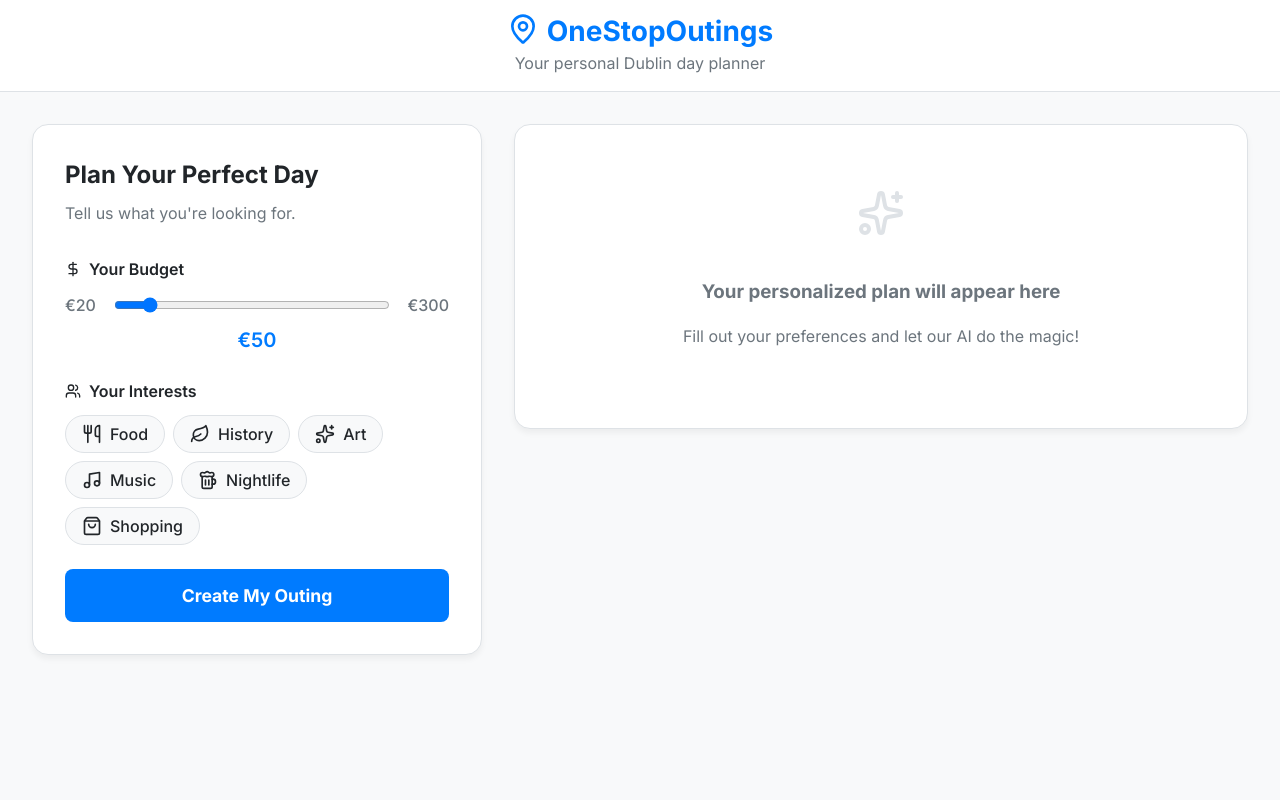
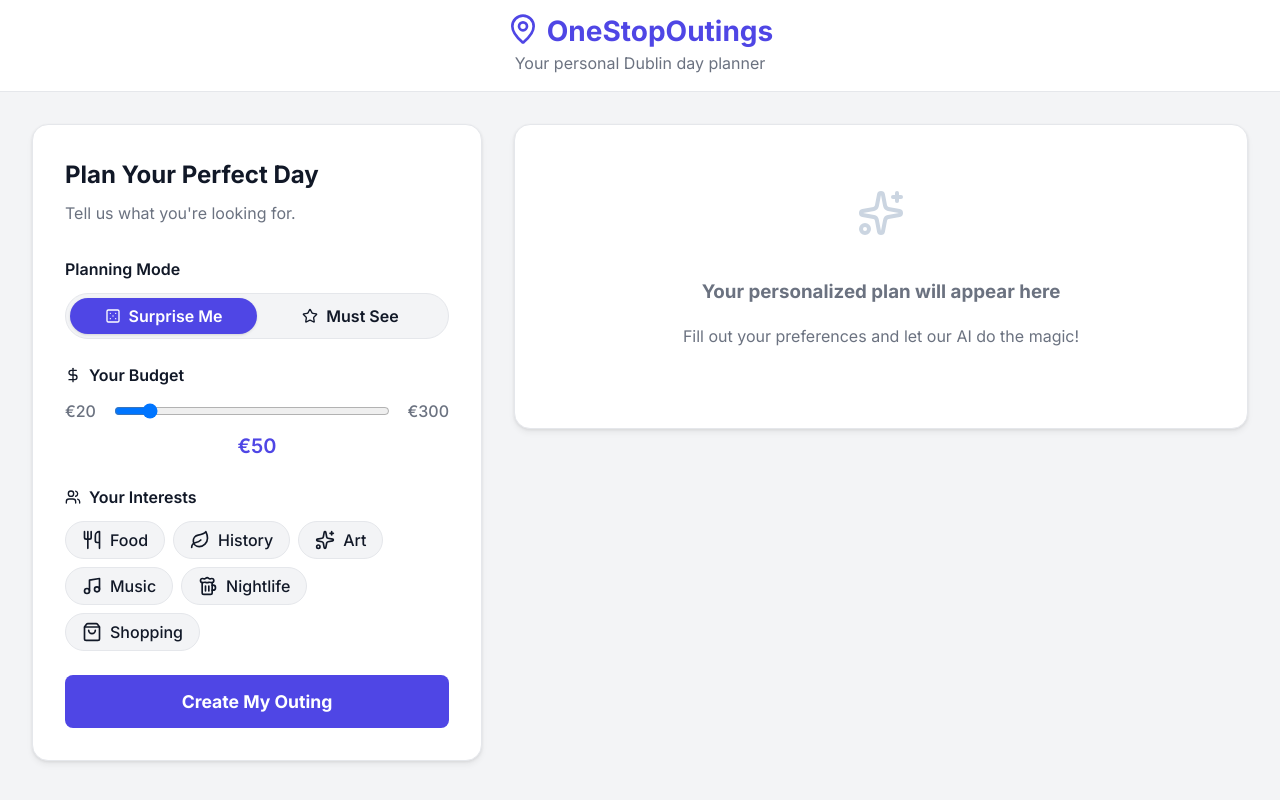
Before and after one commit to taaanmay/OneStopOutings, a React (Vite) app in the folder frontend/: page / in a window 1280 px wide. Built offline with nearby package versions, Linux system fonts and the light colour scheme.

Commit message:
Refactor styles and add mode toggle functionality in PreferencesForm

```diff
--- a/frontend/src/App.css
+++ b/frontend/src/App.css
@@ -2,30 +2,27 @@
 @import url('https://fonts.googleapis.com/css2?family=Inter:wght@400;500;600;700;800&display=swap');
 
 :root {
-  --primary-color: #007bff;
-  --secondary-color: #6c757d;
-  --background-color: #f8f9fa;
+  --primary-color: #4f46e5; /* A modern purple */
+  --secondary-color: #6b7280;
+  --background-color: #f3f4f6; /* New background */
   --surface-color: #ffffff;
-  --text-color: #212529;
-  --border-color: #dee2e6;
-  --shadow: 0 4px 6px rgba(0, 0, 0, 0.05);
+  --text-color: #111827;
+  --border-color: #e5e7eb;
+  --shadow: 0 4px 6px rgba(0, 0, 0, 0.05), 0 1px 3px rgba(0,0,0,0.08);
 }
 
-/* --- NEW: Universal Box Sizing --- */
 *, *::before, *::after {
   box-sizing: border-box;
 }
 
 body {
   margin: 0;
-  font-family: 'Inter', -apple-system, BlinkMacSystemFont, 'Segoe UI', 'Roboto', 'Oxygen', 'Ubuntu', 'Cantarell', 'Fira Sans', 'Droid Sans', 'Helvetica Neue', sans-serif;
-  -webkit-font-smoothing: antialiased;
-  -moz-osx-font-smoothing: grayscale;
+  font-family: 'Inter', sans-serif;
   background-color: var(--background-color);
   color: var(--text-color);
 }
 
-/* --- Main Layout & Header --- */
+/* --- Main Layout & Header (Website Layout) --- */
 .app-container {
   display: flex;
   flex-direction: column;
@@ -112,6 +109,36 @@ body {
   font-weight: 600;
   margin-bottom: 0.75rem;
 }
+
+/* --- Mode Toggle (from new design) --- */
+.mode-toggle {
+  display: flex;
+  background-color: var(--background-color);
+  border-radius: 50px;
+  padding: 4px;
+  border: 1px solid var(--border-color);
+}
+.mode-toggle button {
+  flex: 1;
+  display: flex;
+  align-items: center;
+  justify-content: center;
+  gap: 0.5rem;
+  border: none;
+  background: transparent;
+  padding: 0.5rem 1rem;
+  border-radius: 50px;
+  font-weight: 600;
+  cursor: pointer;
+  transition: all 0.3s ease;
+  color: var(--text-color);
+}
+.mode-toggle button.active {
+  background: var(--primary-color);
+  color: white;
+  box-shadow: 0 1px 3px 0 rgb(0 0 0 / 0.1), 0 1px 2px -1px rgb(0 0 0 / 0.1);
+}
+
 
 .budget-control {
   display: flex;
@@ -224,44 +251,74 @@ body {
   gap: 1rem;
 }
 
-.event-card {
-  display: flex;
-  align-items: center;
-  gap: 1rem;
+/* --- NEW Itinerary Card Style --- */
+.itinerary-card {
+  background: var(--surface-color);
+  border-radius: 12px;
   padding: 1rem;
   border: 1px solid var(--border-color);
+  display: flex;
+  flex-direction: column;
+  gap: 1rem;
+}
+.card-content {
+  display: flex;
+  gap: 1rem;
+  align-items: center;
+}
+.image-placeholder {
+  width: 60px;
+  height: 60px;
+  background: var(--background-color);
   border-radius: 8px;
-}
-.event-icon {
   flex-shrink: 0;
-  width: 48px;
-  height: 48px;
-  display: flex;
-  align-items: center;
-  justify-content: center;
-  border-radius: 50%;
-  background-color: var(--background-color);
-  color: var(--primary-color);
 }
 .event-details {
   flex-grow: 1;
 }
 .event-type {
-  font-size: 0.8rem;
-  font-weight: 600;
+  font-size: 0.75rem;
+  font-weight: 700;
   color: var(--secondary-color);
   text-transform: uppercase;
+  letter-spacing: 0.05em;
 }
 .event-name {
-  margin: 0.25rem 0;
+  margin: 0.1rem 0;
   font-size: 1.1rem;
+  font-weight: 600;
 }
-.event-meta {
+.card-footer {
   display: flex;
-  gap: 1rem;
+  justify-content: flex-end;
+  align-items: center;
+  gap: 1.5rem;
+  font-weight: 500;
   color: var(--secondary-color);
   font-size: 0.9rem;
 }
+.regenerate-button {
+  background: none;
+  border: none;
+  color: var(--secondary-color);
+  cursor: pointer;
+  padding: 0.5rem;
+  border-radius: 50%;
+  display: flex;
+  align-items: center;
+  justify-content: center;
+  transition: all 0.2s ease;
+  margin-left: auto; /* Pushes button to the right */
+}
+.regenerate-button:hover:not(:disabled) {
+  color: var(--primary-color);
+  background-color: var(--background-color);
+}
+.regenerate-button:disabled {
+  cursor: not-allowed;
+  color: var(--border-color);
+}
+
 
 /* --- Empty/Error/Loading States --- */
 .empty-card, .error-card {
@@ -270,7 +327,7 @@ body {
   color: var(--secondary-color);
 }
 .empty-card svg, .error-card svg {
-  color: var(--border-color);
+  color: #cbd5e1;
   margin-bottom: 1rem;
 }
 .error-card {
@@ -287,7 +344,7 @@ body {
 }
 .skeleton-line {
   height: 20px;
-  background-color: var(--background-color);
+  background-color: #e2e8f0;
   border-radius: 4px;
   margin-bottom: 10px;
 }
@@ -297,8 +354,8 @@ body {
   margin-bottom: 20px;
 }
 .skeleton-event {
-  height: 70px;
-  background-color: var(--background-color);
-  border-radius: 8px;
+  height: 100px; /* Adjusted for new card height */
+  background-color: #e2e8f0;
+  border-radius: 12px;
   margin-top: 1rem;
 }
--- a/frontend/src/App.jsx
+++ b/frontend/src/App.jsx
@@ -1,6 +1,5 @@
 import { useState } from 'react';
-// NEW: Import icons from lucide-react
-import { MapPin, DollarSign, Users, Clock, Coffee, Utensils, Leaf, Music, Film, Beer, ShoppingBag, LoaderCircle, AlertCircle, Sparkles } from 'lucide-react';
+import { MapPin, DollarSign, Users, Clock, Coffee, Utensils, Leaf, Music, Film, Beer, ShoppingBag, LoaderCircle, AlertCircle, Sparkles, RefreshCw, Dice5, Star } from 'lucide-react';
 import './App.css';
 
 // --- Helper Components ---
@@ -15,7 +14,20 @@ const Header = () => (
   </header>
 );
 
-const PreferencesForm = ({ budget, setBudget, interests, toggleInterest, onGetPlan, loading }) => {
+const ModeToggle = ({ mode, setMode }) => (
+  <div className="mode-toggle">
+    <button className={mode === 'surprise' ? 'active' : ''} onClick={() => setMode('surprise')}>
+      <Dice5 size={16} />
+      <span>Surprise Me</span>
+    </button>
+    <button className={mode === 'must-see' ? 'active' : ''} onClick={() => setMode('must-see')}>
+      <Star size={16} />
+      <span>Must See</span>
+    </button>
+  </div>
+);
+
+const PreferencesForm = ({ budget, setBudget, interests, toggleInterest, mode, setMode, onGetPlan, loading }) => {
   const availableInterests = [
     { name: "Food", icon: <Utensils size={20} /> },
     { name: "History", icon: <Leaf size={20} /> },
@@ -31,21 +43,18 @@ const PreferencesForm = ({ budget, setBudget, interests, toggleInterest, onGetPl
       <p className="subtitle">Tell us what you're looking for.</p>
 
       <div className="form-group">
+        <label>Planning Mode</label>
+        <ModeToggle mode={mode} setMode={setMode} />
+      </div>
+
+      <div className="form-group">
         <label htmlFor="budget">
           <DollarSign size={16} className="label-icon" />
           Your Budget
         </label>
         <div className="budget-control">
           <span>€20</span>
-          <input
-            type="range"
-            id="budget"
-            min="20"
-            max="300"
-            step="10"
-            value={budget}
-            onChange={(e) => setBudget(e.target.value)}
-          />
+          <input type="range" id="budget" min="20" max="300" step="10" value={budget} onChange={(e) => setBudget(e.target.value)} />
           <span>€300</span>
         </div>
         <div className="budget-display">€{budget}</div>
@@ -60,11 +69,7 @@ const PreferencesForm = ({ budget, setBudget, interests, toggleInterest, onGetPl
           {availableInterests.map(({ name, icon }) => {
             const isSelected = interests.includes(name);
             return (
-              <button
-                key={name}
-                className={`interest-button ${isSelected ? 'selected' : ''}`}
-                onClick={() => toggleInterest(name)}
-              >
+              <button key={name} className={`interest-button ${isSelected ? 'selected' : ''}`} onClick={() => toggleInterest(name)}>
                 {icon}
                 <span>{name}</span>
               </button>
@@ -74,86 +79,46 @@ const PreferencesForm = ({ budget, setBudget, interests, toggleInterest, onGetPl
       </div>
 
       <button className="generate-button" onClick={onGetPlan} disabled={loading}>
-        {loading ? (
-          <LoaderCircle size={20} className="spinner" />
-        ) : (
-          "Create My Outing"
-        )}
+        {loading ? <LoaderCircle size={20} className="spinner" /> : "Create My Outing"}
       </button>
     </div>
   );
 };
 
-const PlanDisplay = ({ plan, error, loading }) => {
+const PlanDisplay = ({ plan, error, loading, onRegenerate, regeneratingIndex }) => {
   if (loading) {
-    return (
-      <div className="plan-card skeleton">
-        <div className="skeleton-line title"></div>
-        <div className="skeleton-line"></div>
-        <div className="skeleton-event"></div>
-        <div className="skeleton-event"></div>
-        <div className="skeleton-event"></div>
-      </div>
-    );
+    return <div className="plan-card skeleton"><div className="skeleton-line title"></div><div className="skeleton-line"></div><div className="skeleton-event"></div><div className="skeleton-event"></div><div className="skeleton-event"></div></div>;
   }
-
   if (error) {
-    return (
-      <div className="plan-card error-card">
-        <AlertCircle size={48} />
-        <h3>An Error Occurred</h3>
-        <p>{error}</p>
-      </div>
-    );
+    return <div className="plan-card error-card"><AlertCircle size={48} /><h3>An Error Occurred</h3><p>{error}</p></div>;
   }
-
   if (!plan) {
-    return (
-      <div className="plan-card empty-card">
-        <Sparkles size={48} />
-        <h3>Your personalized plan will appear here</h3>
-        <p>Fill out your preferences and let our AI do the magic!</p>
-      </div>
-    );
+    return <div className="plan-card empty-card"><Sparkles size={48} /><h3>Your personalized plan will appear here</h3><p>Fill out your preferences and let our AI do the magic!</p></div>;
   }
-
-  const eventIcons = {
-    "Breakfast": <Coffee size={24} />,
-    "Lunch": <Utensils size={24} />,
-    "Dinner": <Utensils size={24} />,
-    "Activity": <Leaf size={24} />,
-    "Pub": <Beer size={24} />,
-    "Entertainment": <Film size={24} />,
-    "Shopping": <ShoppingBag size={24} />,
-    "Museum": <Leaf size={24}/>, // Placeholder
-  };
 
   return (
     <div className="plan-card">
       <h2>Your Generated Plan</h2>
       <div className="plan-summary">
-        <div className="summary-item">
-          <DollarSign size={20} />
-          <span>Total Cost: <strong>€{plan.total_cost}</strong></span>
-        </div>
-        <div className="summary-item">
-          <Clock size={20} />
-          <span>Total Duration: <strong>{plan.total_duration} min</strong></span>
-        </div>
+        <div className="summary-item"><DollarSign size={20} /><span>Total Cost: <strong>€{plan.total_cost}</strong></span></div>
+        <div className="summary-item"><Clock size={20} /><span>Total Duration: <strong>{plan.total_duration} min</strong></span></div>
       </div>
       <div className="timeline">
         {plan.plan.map((event, index) => (
-          <div key={index} className="event-card">
-            <div className="event-icon">
-              {eventIcons[event.type] || <Sparkles size={24} />}
+          <div key={index} className="itinerary-card">
+            <div className="card-content">
+              <div className="image-placeholder"></div>
+              <div className="event-details">
+                <span className="event-type">{event.type}</span>
+                <h4 className="event-name">{event.name}</h4>
+              </div>
             </div>
-            <div className="event-details">
-              <span className="event-type">{event.type}</span>
-              <h4 className="event-name">{event.name}</h4>
-              <div className="event-meta">
-                <span>€{event.cost}</span>
-                <span>{event.duration} min</span>
-              </div>
+            <div className="card-footer">
+              <div className="footer-item">€{event.cost}</div>
+              <div className="footer-item">{event.duration} min</div>
+              <button className="regenerate-button" onClick={() => onRegenerate(index)} disabled={regeneratingIndex !== null}>
+                {regeneratingIndex === index ? <LoaderCircle size={18} className="spinner" /> : <RefreshCw size={18} />}
+              </button>
             </div>
           </div>
         ))}
@@ -162,51 +127,54 @@ const PlanDisplay = ({ plan, error, loading }) => {
   );
 };
 
-
 // --- Main App Component ---
-
 function App() {
   const [budget, setBudget] = useState(50);
   const [interests, setInterests] = useState([]);
+  const [mode, setMode] = useState('surprise');
   const [plan, setPlan] = useState(null);
   const [loading, setLoading] = useState(false);
   const [error, setError] = useState(null);
+  const [regeneratingIndex, setRegeneratingIndex] = useState(null);
 
-  const toggleInterest = (interest) => {
-    setInterests(prev => prev.includes(interest) ? prev.filter(i => i !== interest) : [...prev, interest]);
-  };
+  const toggleInterest = (interest) => setInterests(prev => prev.includes(interest) ? prev.filter(i => i !== interest) : [...prev, interest]);
 
   const getPlan = async () => {
-    if (interests.length === 0) {
-      setError("Please select at least one interest.");
-      return;
-    }
+    if (interests.length === 0) { setError("Please select at least one interest."); return; }
     setLoading(true);
     setError(null);
     setPlan(null);
-
-    const preferences = {
-      budget: parseInt(budget),
-      interests: interests,
-    };
-
     try {
+      // We will need to update the backend to accept the 'mode' parameter later
       const response = await fetch('http://127.0.0.1:8000/plan', {
         method: 'POST',
         headers: { 'Content-Type': 'application/json' },
-        body: JSON.stringify(preferences),
+        body: JSON.stringify({ budget: parseInt(budget), interests }),
       });
-      if (!response.ok) {
-        const errorData = await response.json();
-        throw new Error(errorData.detail || 'Something went wrong!');
-      }
-      const data = await response.json();
-      setPlan(data);
-    } catch (err) {
-      setError(err.message);
-    } finally {
-      setLoading(false);
-    }
+      if (!response.ok) { const err = await response.json(); throw new Error(err.detail); }
+      setPlan(await response.json());
+    } catch (err) { setError(err.message); }
+    finally { setLoading(false); }
+  };
+
+  const handleRegenerate = async (indexToReplace) => {
+    setRegeneratingIndex(indexToReplace);
+    setError(null);
+    const payload = {
+      current_plan: plan.plan,
+      event_index_to_replace: indexToReplace,
+      user_preferences: { budget: parseInt(budget), interests },
+    };
+    try {
+      const response = await fetch('http://127.0.0.1:8000/regenerate-event', {
+        method: 'POST',
+        headers: { 'Content-Type': 'application/json' },
+        body: JSON.stringify(payload),
+      });
+      if (!response.ok) { const err = await response.json(); throw new Error(err.detail); }
+      setPlan(await response.json());
+    } catch (err) { setError(err.message); }
+    finally { setRegeneratingIndex(null); }
   };
 
   return (
@@ -218,10 +186,12 @@ function App() {
           setBudget={setBudget}
           interests={interests}
           toggleInterest={toggleInterest}
+          mode={mode}
+          setMode={setMode}
           onGetPlan={getPlan}
           loading={loading}
         />
-        <PlanDisplay plan={plan} error={error} loading={loading} />
+        <PlanDisplay plan={plan} error={error} loading={loading} onRegenerate={handleRegenerate} regeneratingIndex={regeneratingIndex} />
       </main>
     </div>
   );
```
